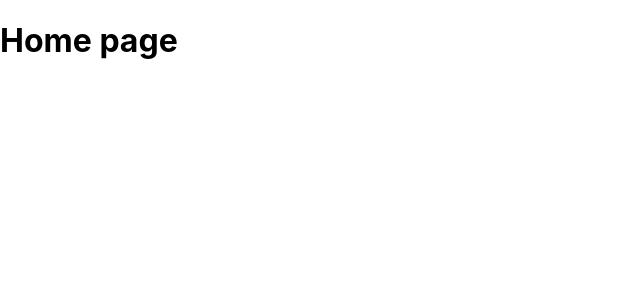
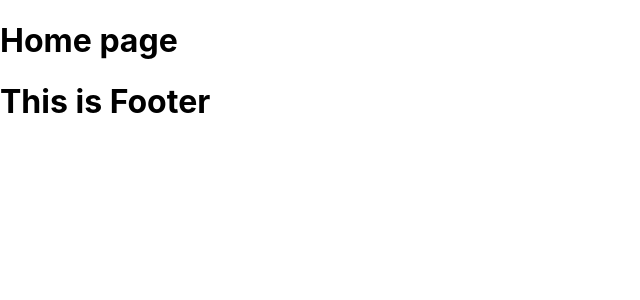
Before and after one commit to QUANG-SanBay/Online-Private-Tutors-Finder-System-Frontend, a React (Create React App) app: page / in a window 1280 px wide. Shown: the top 300 px of the page, without its empty margins (0-640 px from the left). Built offline with nearby package versions, Linux system fonts and the light colour scheme.

Commit message:
build the sekeleton for DefaultLayout

```diff
--- /dev/null
+++ b/src/components/layouts/defaultlayout/DefaultLayout.js
@@ -0,0 +1,13 @@
+import Header from '../header/Header'
+import Footer from '../footer/Footer'
+
+function DefaultLayout({children}){
+    return(
+        <>
+            <Header/>
+                {children}
+            <Footer/>
+        </>
+    )
+}
+export default DefaultLayout;
--- /dev/null
+++ b/src/components/layouts/footer/Footer.js
@@ -0,0 +1,6 @@
+function Footer(){
+    return(
+        <h1>This is Footer</h1>
+    )
+}
+export default Footer;
--- /dev/null
+++ b/src/components/layouts/header/Header.js
@@ -0,0 +1,8 @@
+function Header(){
+    return(
+        <header>
+
+        </header>
+    )
+}
+export default Header;
--- /dev/null
+++ b/src/components/layouts/header/headerComp/avt/Avata.js
@@ -0,0 +1,4 @@
+function Avata(){
+
+}
+export default Avata;
--- /dev/null
+++ b/src/components/layouts/header/headerComp/logo/Logo.js
@@ -0,0 +1,4 @@
+function Logo(){
+
+}
+export default Logo;
--- /dev/null
+++ b/src/components/layouts/header/headerComp/notification/Notification.js
@@ -0,0 +1,4 @@
+function Notification(){
+
+}
+export default Notification;
--- /dev/null
+++ b/src/components/layouts/header/headerComp/search/Search.js
@@ -0,0 +1,4 @@
+function Search(){
+
+}
+export default Search;
--- /dev/null
+++ b/src/components/layouts/index.js
@@ -0,0 +1 @@
+export {default as DefaultLayout} from './defaultlayout/DefaultLayout'
--- a/src/routers/AppRouter.js
+++ b/src/routers/AppRouter.js
@@ -1,5 +1,6 @@
 import { Route, Routes } from 'react-router-dom'
 import { learnerRouter, publicRouter } from './routes'
+import  {DefaultLayout}  from '~/components/layouts/';
 
 
 function AppRouter() {
@@ -11,7 +12,11 @@ function AppRouter() {
             ))}
         {/* learner chỉ được vào */}
             {learnerRouter.map((item, index) => (
-                <Route key={index} path={item.path} element={item.element}></Route>
+                <Route key={index} path={item.path} element={
+                    <DefaultLayout>
+                        {item.element}
+                    </DefaultLayout>
+                }></Route>
             ))}
         </Routes>
     )
```
Also changed, not shown: src/components/layouts/header/Header.module.scss (added), src/components/layouts/header/headerComp/index.js (added).
